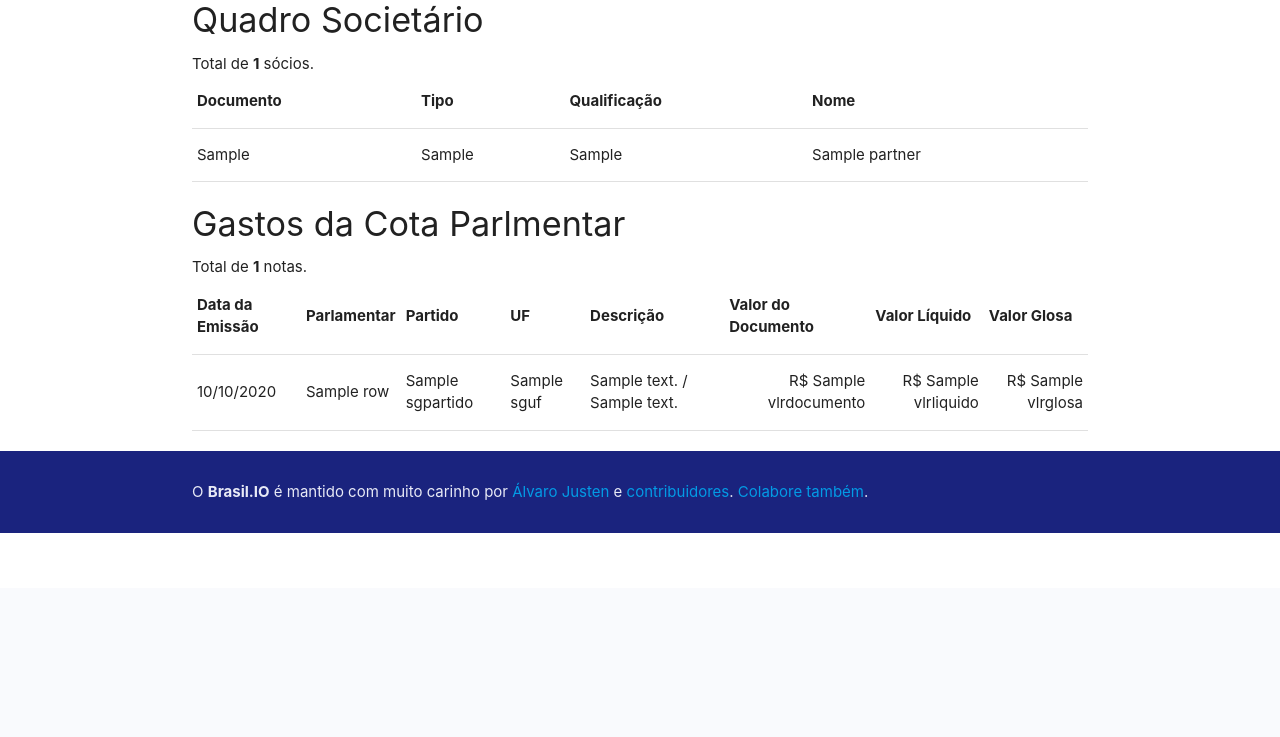
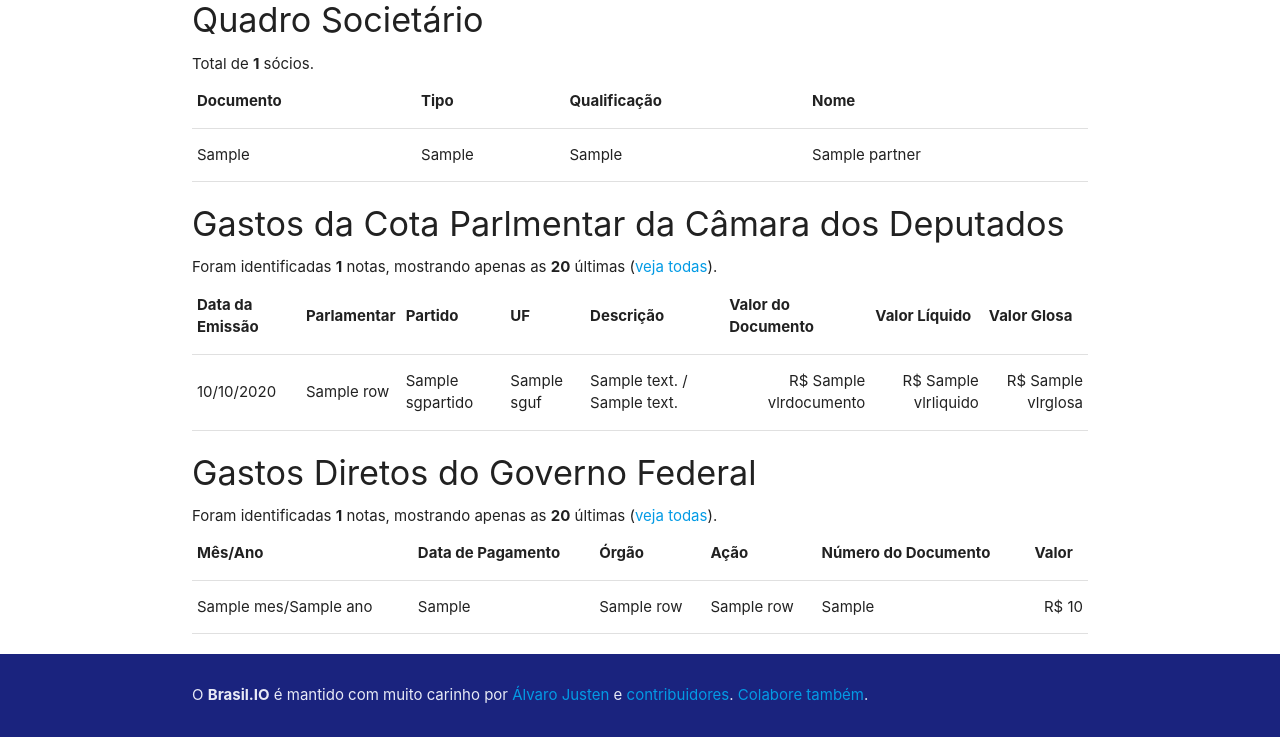
Before and after one commit to turicas/brasil.io, a Django app: template core/templates/specials/company-detail.html in a window 1280 px wide. Shown: the part 212-949 px from the top of the page. Before the commit the page ends 745 px from the top, so only its background shows below. Run offline with Django 3.2, Linux system fonts and the light colour scheme; the template is opened without the code that fills it: most values are stand-ins (such as "Sample title", 1, 10 or a date in 2020).

Commit message:
Add more data to company detail special page

```diff
--- a/core/templates/specials/company-detail.html
+++ b/core/templates/specials/company-detail.html
@@ -35,8 +35,12 @@
     {% endfor %}
   </table>
 
-  <h4>Gastos da Cota Parlmentar</h4>
-  Total de <b>{{ spending.count }}</b> notas.
+  <h4>Gastos da Cota Parlmentar da Câmara dos Deputados</h4>
+  {% if camara_spending.count == 0 %}
+  Não foram identificados gastos para essa empresa.
+  {% else %}
+  Foram identificadas <b>{{ camara_spending.count }}</b> notas, mostrando
+  apenas as <b>20</b> últimas (<a href="{{ camara_spending_url }}">veja todas</a>).
   <table>
     <tr>
       <th> Data da Emissão </th>
@@ -49,7 +53,7 @@
       <th> Valor Glosa </th>
     </tr>
 
-    {% for row in spending %}
+    {% for row in camara_spending|slice:':20' %}
     <tr>
       <td> {{ row.datemissao|date:"d/m/Y" }} </td>
       <td> {{ row.txnomeparlamentar }} </td>
@@ -62,6 +66,36 @@
     </tr>
     {% endfor %}
   </table>
+  {% endif %}
+
+  <h4>Gastos Diretos do Governo Federal</h4>
+  {% if federal_spending.count == 0 %}
+  Não foram identificados gastos para essa empresa.
+  {% else %}
+  Foram identificadas <b>{{ federal_spending.count }}</b> notas, mostrando
+  apenas as <b>20</b> últimas (<a href="{{ federal_spending_url }}">veja todas</a>).
+  <table>
+    <tr>
+      <th> Mês/Ano </th>
+      <th> Data de Pagamento </th>
+      <th> Órgão </th>
+      <th> Ação </th>
+      <th> Número do Documento </th>
+      <th> Valor </th>
+    </tr>
+
+    {% for row in federal_spending|slice:':20' %}
+    <tr>
+      <td> {{ row.mes }}/{{ row.ano }} </td>
+      <td> {{ row.data_pagamento }} </td>
+      <td> {{ row.nome_orgao }} </td>
+      <td> {{ row.nome_acao }} </td>
+      <td> {{ row.numero_documento }} </td>
+      <td class="right-align"> R$ {{ row.valor }} </td>
+    </tr>
+    {% endfor %}
+  </table>
+  {% endif %}
 
 </div>
 {% endblock %}
```
Also changed, not shown: core/views_special.py (+18 -4 lines).
